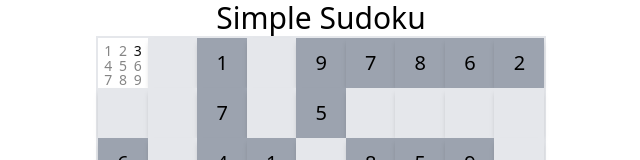
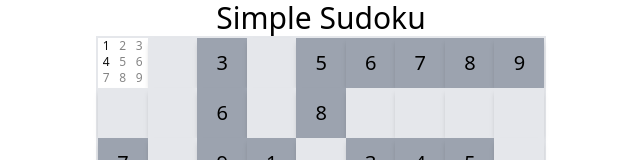
Before and after one commit to j-oliver/sudoku_solver, a React (Vite) app: page / in a window 1280 px wide. Both pictures are taken after a click on the element 442 px from the left and 63 px from the top of the page. Shown: the top 160 px of the page, without its empty margins (319-959 px from the left). Built offline with nearby package versions, Linux system fonts and the light colour scheme.

Commit message:
Optimize css for NumberPicker

```diff
--- a/src/NumberPicker.tsx
+++ b/src/NumberPicker.tsx
@@ -20,24 +20,24 @@ export const NumberPicker: FC<Props> = ({
   return (
     <div
       ref={numberPickerRef}
-      className="flex flex-wrap justify-around w-[44px] h-[44px] z-[2] m-[3px] bg-white opacity-95"
+      className="grid grid-cols-3 justify-around bg-white opacity-95"
     >
       {numberpickergrid.map(number => {
         return availableNumbers.includes(number) ? (
-          <span
+          <div
             key={number}
-            className="text-center p-0 w-1/3 h-1/3 text-sm select-none hover:cursor-pointer hover:text-red-700"
+            className="text-center text-xs select-none hover:cursor-pointer hover:text-red-700"
             onClick={() => enterNumber(number)}
           >
             {number}
-          </span>
+          </div>
         ) : (
-          <span
+          <div
             key={number}
-            className="text-center p-0 w-1/3 h-1/3 text-sm select-none hover:cursor-pointer hover:text-red-700 opacity-50 hover:text-black"
+            className="text-center text-xs select-none hover:cursor-pointer opacity-50 hover:text-black"
           >
             {number}
-          </span>
+          </div>
         );
       })}
     </div>
--- a/src/core/sudoku.ts
+++ b/src/core/sudoku.ts
@@ -194,7 +194,10 @@ export function createNewSudoku(difficulty: Difficulty): Sudoku {
 export function solveSudoku(grid: Sudoku): Sudoku {
   const gridCopy = grid.slice(0);
 
+  let iterations = 0;
+
   if (solve()) {
+    console.log(iterations);
     return gridCopy;
   } else {
     throw 'no solution';
@@ -204,10 +207,11 @@ export function solveSudoku(grid: Sudoku): Sudoku {
     for (let i = 0; i < size; i++) {
       for (let j = 0; j < size; j++) {
         if (gridCopy[i][j] === 0) {
-          const validNumbers = shuffle(getValidNumbersForCell(i, j, gridCopy));
+          const validNumbers = getValidNumbersForCell(i, j, gridCopy);
 
           for (let m = 0; m < validNumbers.length; m++) {
             gridCopy[i][j] = validNumbers[m];
+            iterations++;
             if (solve() !== false) {
               return true;
             }
```
